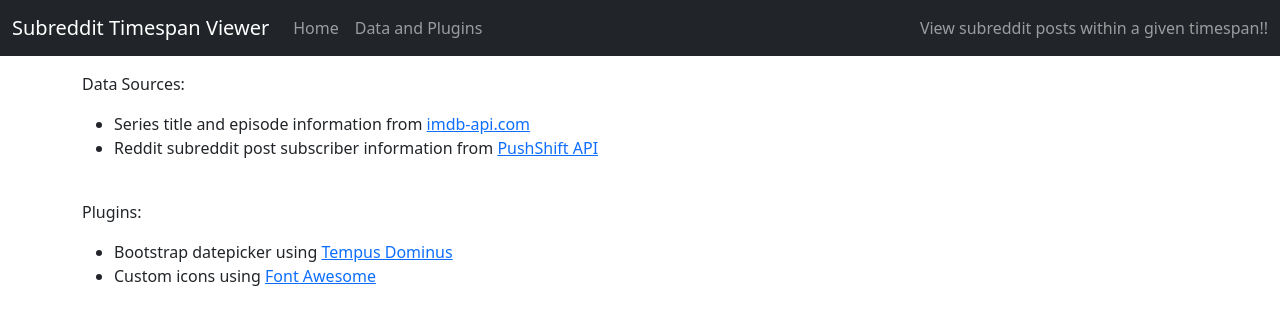
After one commit to cmcfsoftware/reddit-timespan-viewer, a Flask app: page /data in a window 1280 px wide. The commit adds this page. Shown: the top 325 px of the page. Run offline with Flask 2, Linux system fonts and the light colour scheme.

Commit message:
Added a data sources and plug-ins page.

```diff
--- a/app.py
+++ b/app.py
@@ -72,6 +72,11 @@ def index():
 
 
         return render_template("search_result.html", response = url_response)
+
+
+@app.route("/data")
+def data():
+    return render_template("data.html")
 
 
 @app.route("/searchResult")
--- a/templates/base.html
+++ b/templates/base.html
@@ -36,7 +36,10 @@
             <div class="collapse navbar-collapse" id="navbarText">
                 <ul class="navbar-nav me-auto mb-2 mb-lg-0">
                     <li class="nav-item">
-                        <a class="nav-link active" aria-current="page" href="{{url_for('index')}}">Home</a>
+                        <a class="nav-link" aria-current="page" href="{{url_for('index')}}">Home</a>
+                    </li>
+                    <li class="nav-item">
+                        <a class="nav-link" aria-current="page" href="{{url_for('data')}}">Data and Plugins</a>
                     </li>
                 </ul>
                 <span class="navbar-text">
--- /dev/null
+++ b/templates/data.html
@@ -0,0 +1,21 @@
+{% extends "base.html" %}
+{% block title %}Data Sources and Resources{% endblock %}
+{% block body %}
+
+    <div class="container mb-3 mt-3">
+        <p>Data Sources:</p>
+        <ul>
+            <li>Series title and episode information from <a href="https://imdb-api.com/">imdb-api.com</a></li>
+            <li>Reddit subreddit post subscriber information from <a href="https://github.com/pushshift/api">PushShift API</a></li>
+        </ul>
+
+        <br/>
+
+        <p>Plugins:</p>
+        <ul>
+            <li>Bootstrap datepicker using <a href="https://getdatepicker.com/5-4/">Tempus Dominus</a></li>
+            <li>Custom icons using <a href="https://fontawesome.com/">Font Awesome</a></li>
+        </ul>
+    </div>
+
+{% endblock %}
```
